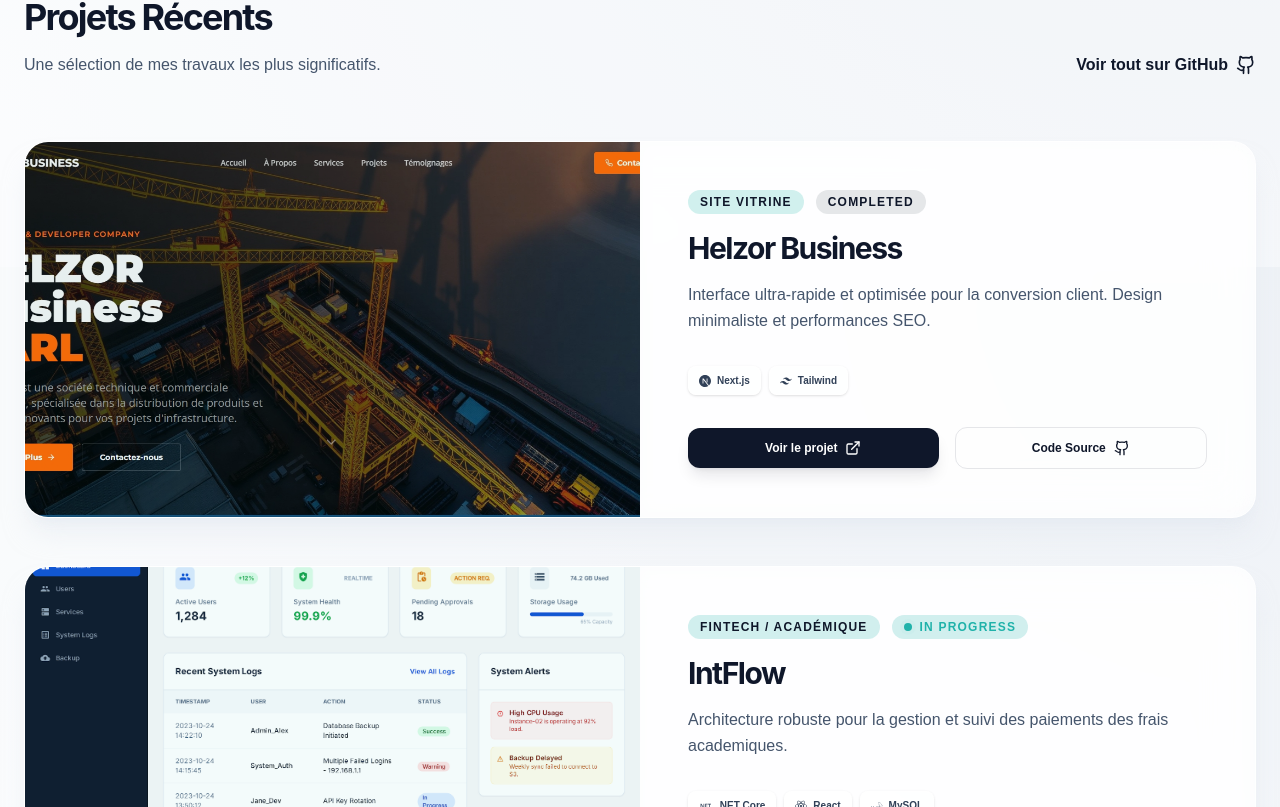
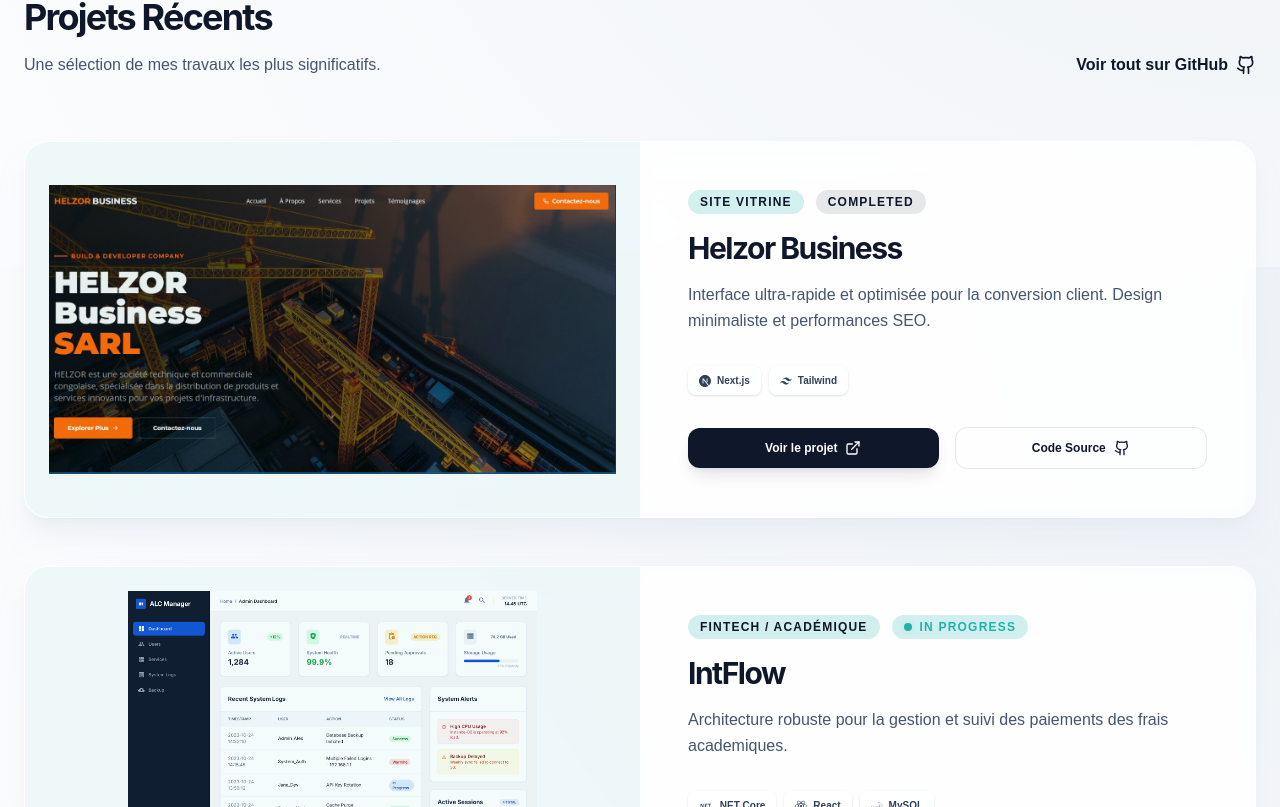
Before and after one commit to Ernesto-IntControl/intcontrol-portfolio, a React (Vite) app: page / in a window 1280 px wide. Shown: the part 2133-2940 px from the top of the page. Built offline with nearby package versions, Linux system fonts and the light colour scheme.

Commit message:
style: adjust project images to object-contain to prevent cropping

```diff
--- a/src/components/Projects.tsx
+++ b/src/components/Projects.tsx
@@ -78,14 +78,14 @@
               className="glass rounded-3xl overflow-hidden group transition-all duration-300 border-white/40"
             >
               <div className="grid md:grid-cols-2">
-                <div className="relative overflow-hidden h-64 md:h-auto">
+                <div className="relative overflow-hidden h-64 md:h-auto bg-slate-50/50">
                   <motion.img
                     src={project.image}
                     alt={project.title}
-                    className="absolute inset-0 w-full h-full object-cover"
+                    className="absolute inset-0 w-full h-full object-contain p-6"
                     referrerPolicy="no-referrer"
                     variants={{
-                      hover: { scale: 1.1, rotate: 1 }
+                      hover: { scale: 1.05 }
                     }}
                     transition={{ duration: 0.8, ease: "circOut" }}
                   />
--- a/src/pages/ProjectsPage.tsx
+++ b/src/pages/ProjectsPage.tsx
@@ -196,11 +196,11 @@
                 transition={{ duration: 0.3, delay: index * 0.05 }}
                 className="glass rounded-3xl overflow-hidden group flex flex-col h-full border-white/40 hover:shadow-2xl hover:shadow-brand-blue/20 transition-all"
               >
-                <div className="relative h-48 overflow-hidden">
+                <div className="relative h-48 overflow-hidden bg-slate-50/50">
                   <img
                     src={project.image}
                     alt={project.title}
-                    className="w-full h-full object-cover transition-transform duration-500 group-hover:scale-110"
+                    className="w-full h-full object-contain p-4 transition-transform duration-500 group-hover:scale-110"
                     referrerPolicy="no-referrer"
                   />
                   <div className="absolute inset-0 bg-brand-teal/5 group-hover:bg-brand-teal/0 transition-colors" />
```
